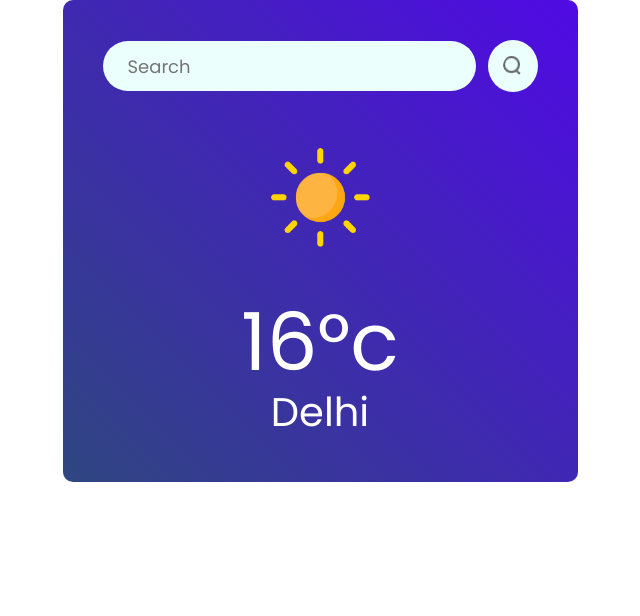
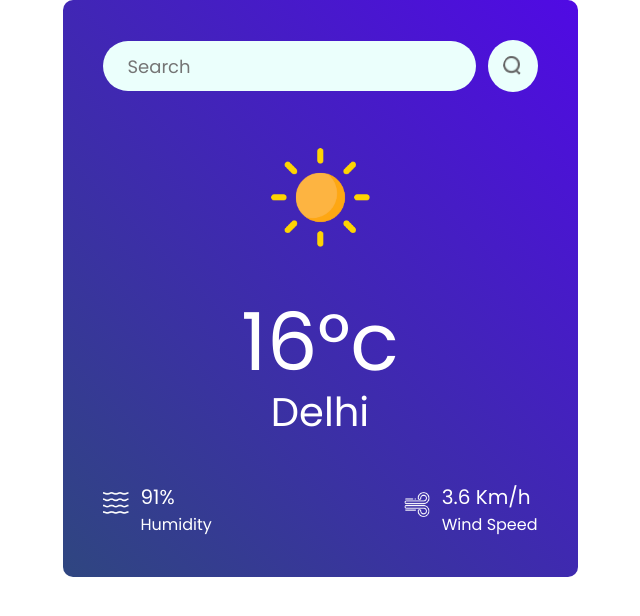
Before and after one commit to Parinay-Chauhan/Weather-App, a React (Vite) app: page / in a window 1280 px wide. Shown: the top 616 px of the page, without its empty margins (320-960 px from the left). Built offline with nearby package versions, Linux system fonts and the light colour scheme; a web font is replaced by a local one.

Commit message:
Add weather data section: display humidity and wind speed

```diff
--- a/src/components/Wether.css
+++ b/src/components/Wether.css
@@ -50,3 +50,28 @@
     color: #fff;
     font-size: 40px;
 }
+
+.weather-data {
+    width: 100%;
+    margin-top: 40px;
+    color: #fff;
+    display: flex;
+    justify-content: space-between;
+}
+
+.weather-data .col {
+    display: flex;
+    align-items: flex-start;
+    gap: 12px;
+    font-size: 20px;
+}
+
+.weather-data .col span {
+    display: block;
+    font-size: 16px;
+}
+
+.weather-data .col img {
+    width: 26px;
+    margin-top: 10px;
+}
--- a/src/components/Wether.jsx
+++ b/src/components/Wether.jsx
@@ -16,10 +16,26 @@
                 <input type="text" placeholder='Search' />
                 <img src={search_icon} alt="" />
             </div>
-
             <img src={clear_icon} alt="" className='weather-icon' />
             <p className='temperature'>16°c</p>
             <p className='location'>Delhi</p>
+
+            <div className="weather-data">
+                <div className="col">
+                    <img src={humidity_icon} alt="" />
+                    <div>
+                        <p>91%</p>
+                        <span>Humidity</span>
+                    </div>
+                </div>
+                <div className="col">
+                    <img src={wind_icon} alt="" />
+                    <div>
+                        <p>3.6 Km/h</p>
+                        <span>Wind Speed</span>
+                    </div>
+                </div>
+            </div>
         </div>
     )
 }
```
